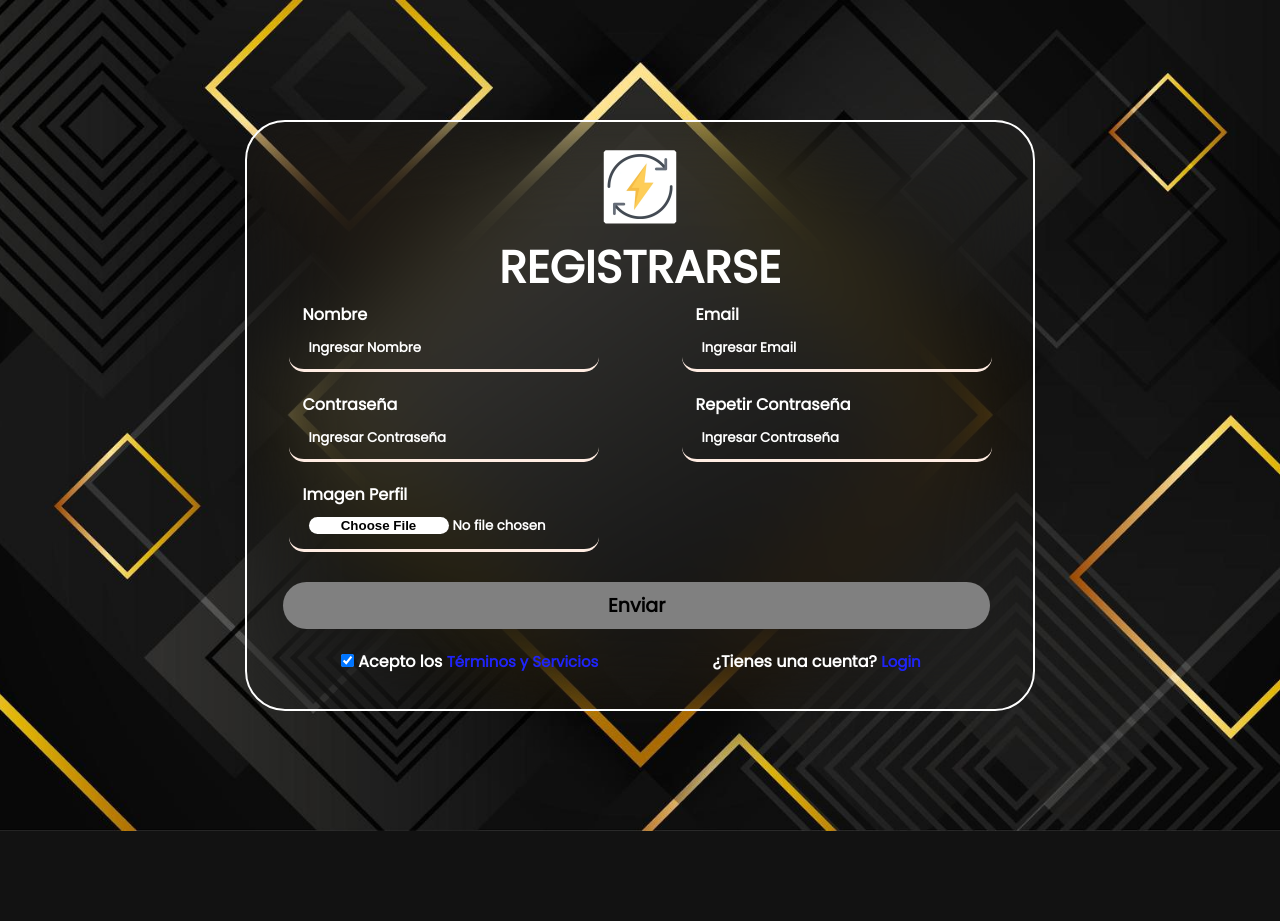
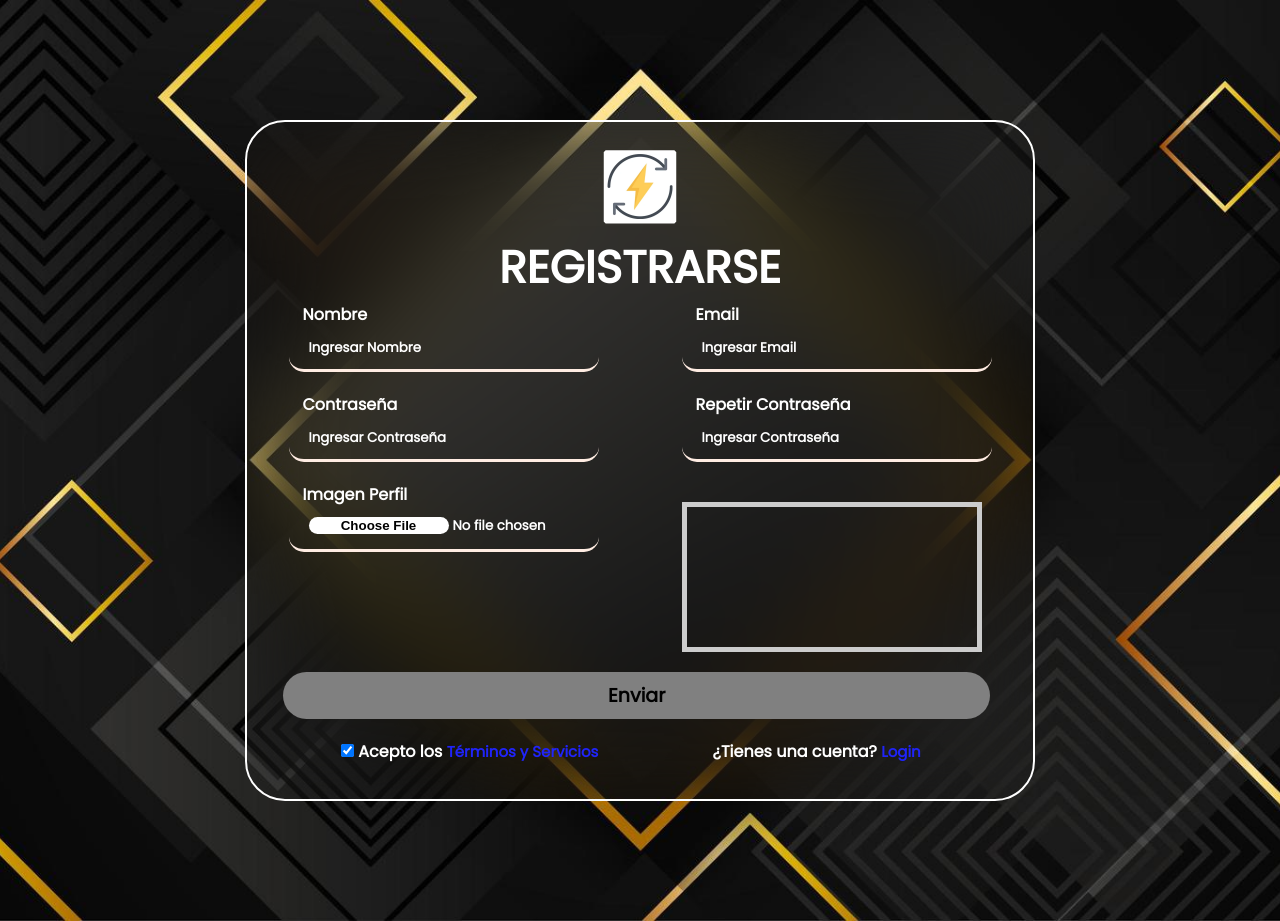
Before and after one commit to Kumati63/Rayzek, a Django app: template templates/PrimeraApp/Signup.html in a window 1280 px wide. Before the commit the page ends 831 px from the top, so only its background shows below. Run offline with Django 3.2, Linux system fonts and the light colour scheme; the template is opened without the code that fills it, so the values that code supplies are empty.

Commit message:
Preview img
agregado una vista previa de la imagen que se sube en el Singup

```diff
--- a/static/css/styles_signup.css
+++ b/static/css/styles_signup.css
@@ -173,7 +173,7 @@ a:hover {
     transition-duration: 0.1s;
     font-size: 19px;
     font-family: 'Poppins', sans-serif;
-    margin-top: 10px;
+    margin-top: 100px;
 }
 
 .button:hover {
@@ -192,3 +192,18 @@ a:hover {
     font-size: 16px;
     margin-bottom: 20px;
 }
+
+.photos {
+    width: 300px;
+    height: 150px;
+    margin-top: 20px;
+    border: 5px solid #ccc; /* Opcional, para visualizar el borde */
+    overflow: hidden; /* Oculta el contenido desbordado */
+}
+
+#imagePreview img {
+    width: 100%;        /* Ajusta el ancho de la imagen al contenedor */
+    height: 100%;       /* Ajusta la altura de la imagen al contenedor */
+    object-fit: contain; /* Ajusta la imagen dentro del área sin recortar */
+    object-position: center; /* Centra la imagen en el contenedor */
+}
--- a/static/js/validarSingup.js
+++ b/static/js/validarSingup.js
@@ -22,6 +22,14 @@ $(function() {
             $(this).css("border-color","white");
         }
     });
+
+    // javascript para prohibir ciertos caracteres
+
+    // $('#contrasena').on('input', function() {
+    //     var sanitizedValue = $(this).val().replace(/[^a-z0-9 !#$%&()*+-./:;=?@[\]{|}~]/gi, '');
+    //     $(this).val(sanitizedValue);
+    // });
+
     $('#email').on("blur", function() {
         const emailValue = $(this).val();
         if (emailValue.length === 0) {
@@ -54,14 +62,6 @@ $(function() {
     });
 
 
-    $('#File').on( "change", function() {
-        if ($(this).val().length === 0) {
-            $(this).css("border-color", "red");
-            swal("Debe subir un archivo");
-            return;
-        }
-    });
-
     $('#File').on("change", function() {
         var fileInput = $(this)[0].files[0]; // Obtener el archivo seleccionado
 
@@ -81,10 +81,20 @@ $(function() {
             $(this).css("border-color", "red");
             swal("Debe subir una imagen válida (jpg, jpeg, png, gif)");
         } else {
-            // Si el archivo es válido
+            // Si el archivo es válido, mostrar la imagen
             $(this).css("border-color", "white");
+
+            // Crear un FileReader para mostrar la imagen
+            var reader = new FileReader();
+            reader.onload = function(e) {
+                // Mostrar la imagen en el div con id "imagePreview" usando las clases correctas
+                $('#imagePreview').html('<img src="' + e.target.result + '" alt="Imagen de perfil" class="image">');
+            }
+            reader.readAsDataURL(fileInput); // Leer el archivo como una URL de datos
         }
     });
+
+
 });
 
 
--- a/templates/PrimeraApp/Signup.html
+++ b/templates/PrimeraApp/Signup.html
@@ -57,9 +57,9 @@
                         </div>
                     </div>
 
-                    <div class="input-box">
-                        <div class="photos">
-
+                    <div class="input-box" >
+                        <div class="photos" id="imagePreview">
+                            <!-- La imagen se mostrará aquí -->
                         </div>
                     </div>
                 </div>
```
